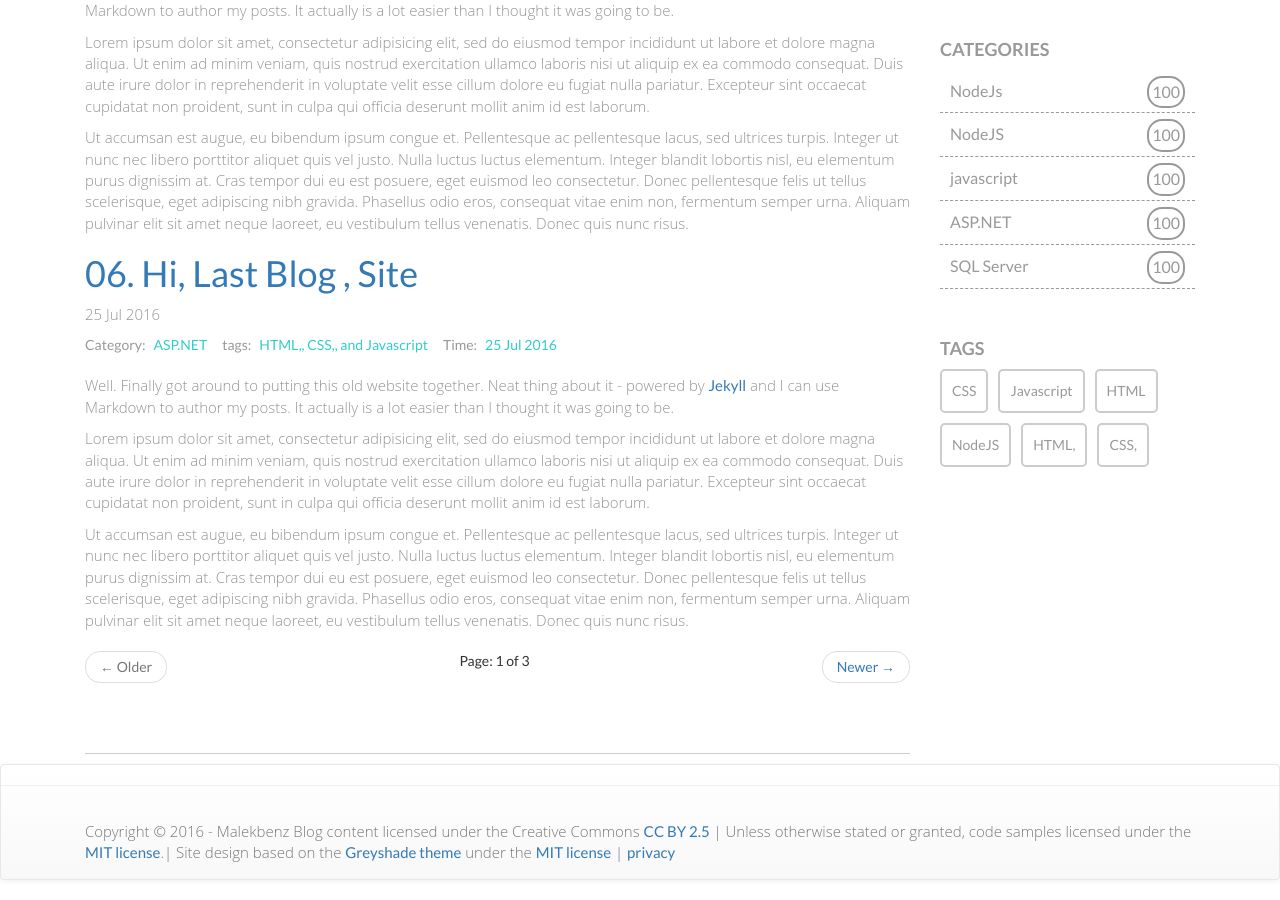
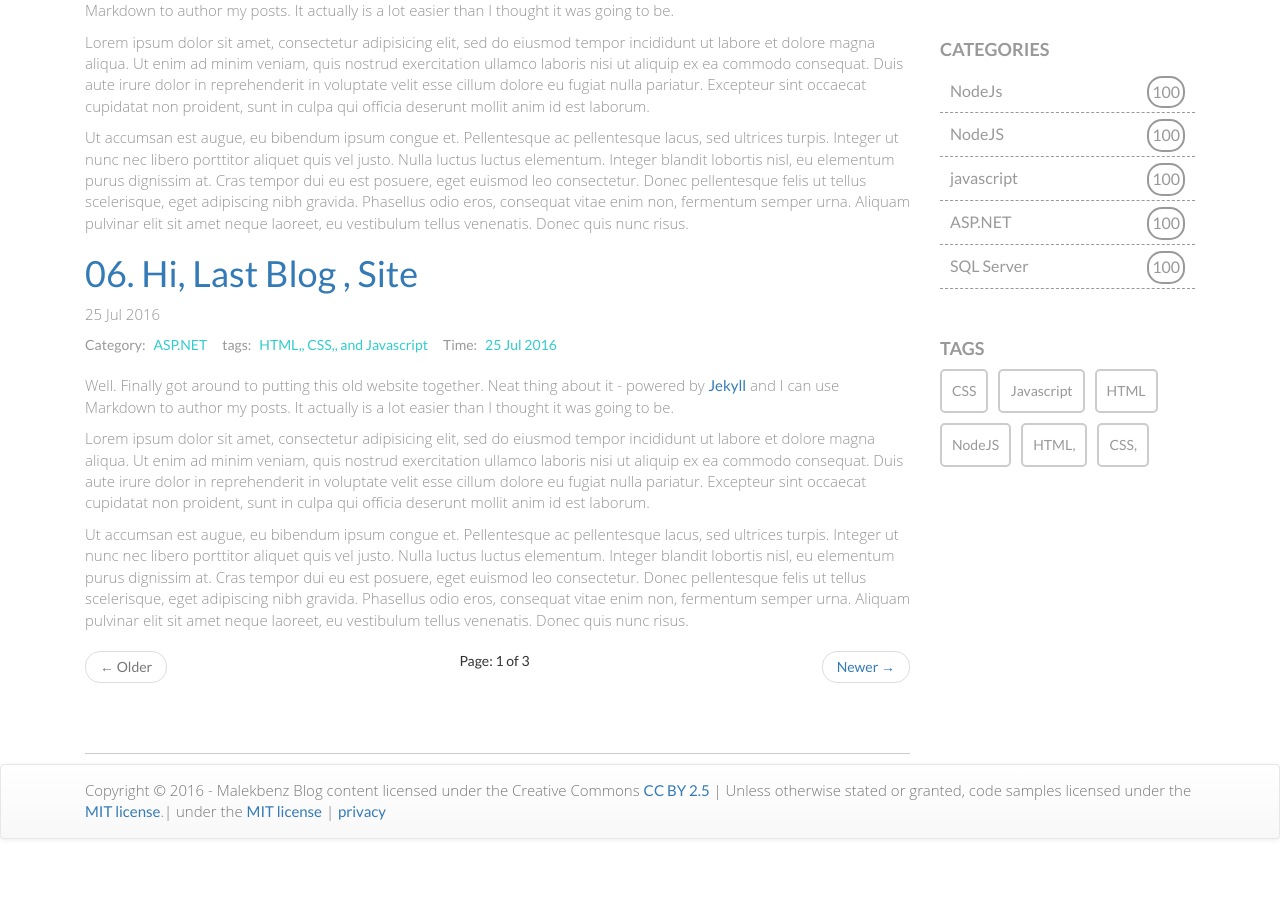
Before and after one commit to malekbenz/malekbenz, a Jekyll site: the page built from index.html, in a window 1280 px wide and 900 px high, scrolled down 969 px. Built offline with Jekyll 4.4.1, drawn with Linux system fonts in a browser that asks for light colours; nearby versions of some CDN libraries; library files that are not in the unit come from our copies; the list of posts is cut into pages by our own code; after the commit the page ends 1828 px from its top, so only the background shows below that.

Commit message:
add footer from deafult

```diff
--- a/_includes/footer.html
+++ b/_includes/footer.html
@@ -1,10 +1,7 @@
-
-<hr>
 
 <div class="container">
 	<p class="navbar-text pull-left">
-		Copyright &copy; {{ site.time | date: "%Y" }} - {{ site.author }} Blog content licensed under the Creative Commons <a href="http://creativecommons.org/licenses/by/2.5/">CC BY 2.5</a>		| Unless otherwise stated or granted, code samples licensed under the <a href="http://sm.mit-license.org/">MIT license</a>.|
-		Site design based on the <a href="https://github.com/shashankmehta/greyshade">Greyshade theme</a> under the <a href="http://sm.mit-license.org/">MIT license</a>		| <a href="/privacy">privacy</a>
+		Copyright &copy; {{ site.time | date: "%Y" }} - {{ site.author }} Blog content licensed under the Creative Commons <a href="http://creativecommons.org/licenses/by/2.5/">CC BY 2.5</a>		| Unless otherwise stated or granted, code samples licensed under the <a href="http://sm.mit-license.org/">MIT license</a>.| under the <a href="http://sm.mit-license.org/">MIT license</a>	| <a href="/privacy">privacy</a>
 	</p>
 
 </div>
```
